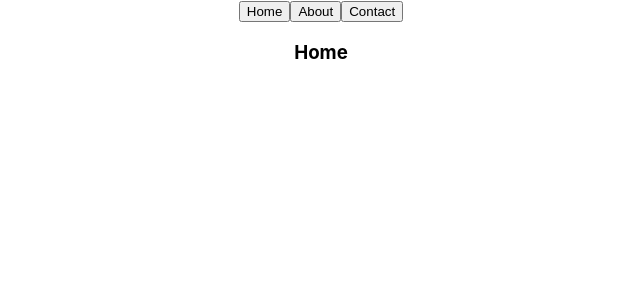
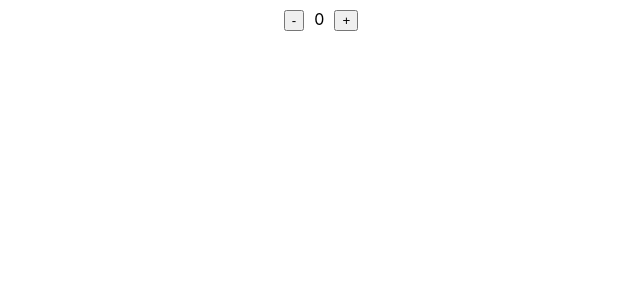
Before and after one commit to NguyenPhucTrong/react-course-2, a React (Create React App) app: page / in a window 1280 px wide. Shown: the top 300 px of the page, without its empty margins (319-959 px from the left). Built offline with nearby package versions, Linux system fonts and the light colour scheme.

Commit message:
#58 Closer look at child component re-evaluation

```diff
--- a/src/App.js
+++ b/src/App.js
@@ -1,42 +1,48 @@
 // import logo from "./logo.svg";
-import React from "react";
+// import React from "react";
 import "./App.css";
+import Demo from "./component/Demo/Demo";
 // import Component1 from "./component/component1";
 // import RefsDemo from "./component/RefsDemo";
-import { useState, useEffect } from "react";
+// import { useState, useEffect } from "react";
 
 function App() {
-  console.log("test");
-  let [resourseType, setResourseType] = useState("Home");
-  useEffect(() => {
-    console.log(resourseType);
-  }, [resourseType]);
   return (
     <div className="App">
-      <button
-        onClick={() => {
-          setResourseType("Home");
-        }}
-      >
-        Home
-      </button>
-      <button
-        onClick={() => {
-          setResourseType("About");
-        }}
-      >
-        About
-      </button>
-      <button
-        onClick={() => {
-          setResourseType("Contact");
-        }}
-      >
-        Contact
-      </button>
-      <h3>{resourseType}</h3>
+      <Demo />
     </div>
   );
 }
 
 export default App;
+// console.log("test");
+// let [resourseType, setResourseType] = useState("Home");
+// useEffect(() => {
+//   console.log(resourseType);
+// }, [resourseType]);
+// (
+//   <div className="App">
+//     <button
+//       onClick={() => {
+//         setResourseType("Home");
+//       }}
+//     >
+//       Home
+//     </button>
+//     <button
+//       onClick={() => {
+//         setResourseType("About");
+//       }}
+//     >
+//       About
+//     </button>
+//     <button
+//       onClick={() => {
+//         setResourseType("Contact");
+//       }}
+//     >
+//       Contact
+//     </button>
+//     <h3>{resourseType}</h3>
+//   </div>
+// );
--- /dev/null
+++ b/src/component/Demo/Demo.js
@@ -0,0 +1,30 @@
+import { useState } from "react";
+import Span from "../UI/Span/Span";
+
+function Demo() {
+  let [count, updateCount] = useState(0);
+
+  function increaseHandler() {
+    updateCount(count + 1);
+    console.log(count);
+  }
+
+  function decreaseHandler() {
+    updateCount(count - 1);
+    console.log(count);
+  }
+
+  return (
+    <div style={{ top: "20px" }}>
+      <button style={{ margin: "10px" }} onClick={decreaseHandler}>
+        -
+      </button>
+      <Span>{count}</Span>
+      <button style={{ margin: "10px" }} onClick={increaseHandler}>
+        +
+      </button>
+    </div>
+  );
+}
+
+export default Demo;
--- /dev/null
+++ b/src/component/UI/Span/Span.js
@@ -0,0 +1,7 @@
+import React from "react";
+
+function Span(props) {
+  return <span>{props.children}</span>;
+}
+
+export default Span;
```
Also changed, not shown: src/component/Demo/Modal.css (renamed from src/component/Modal.css).
